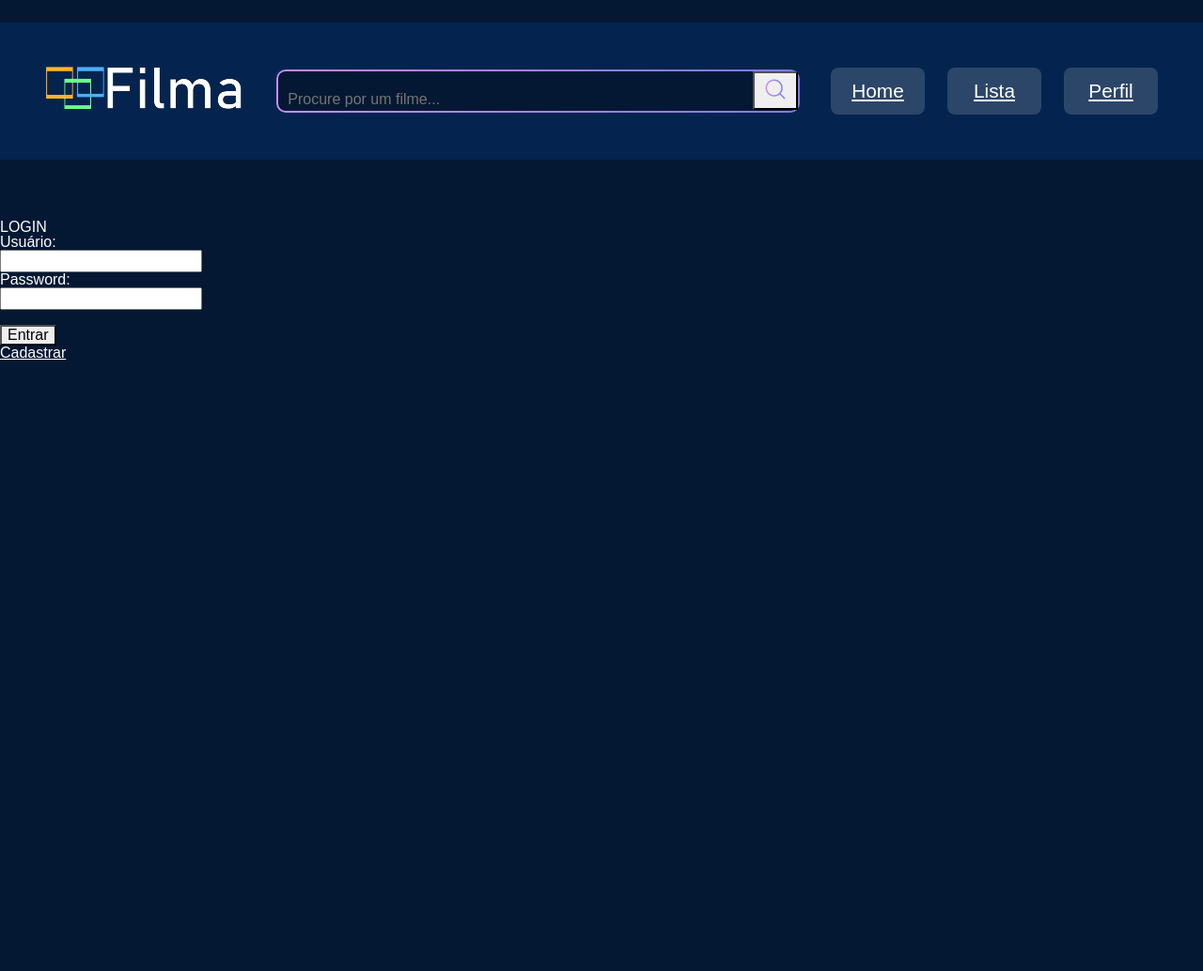
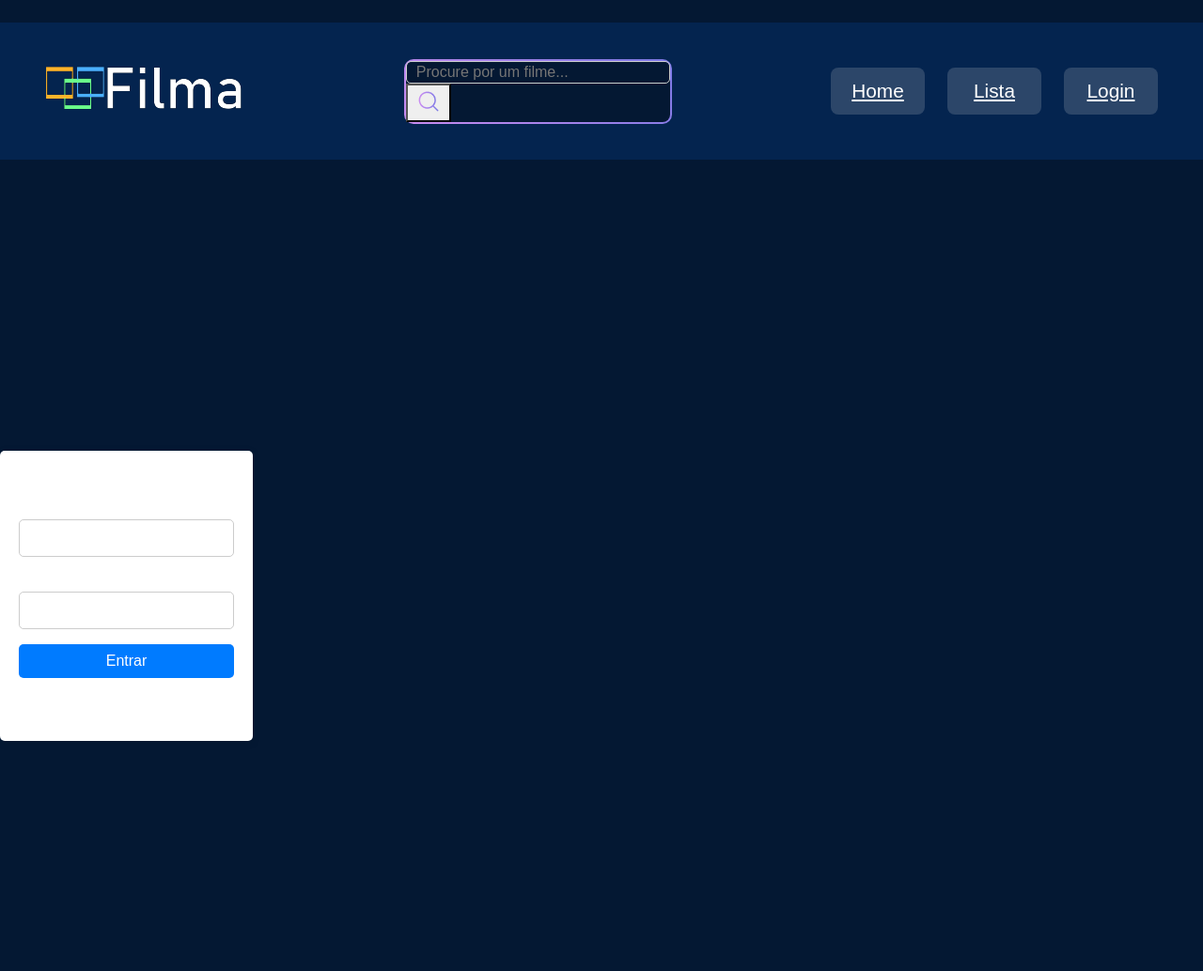
Before and after one commit to felipesergiob/Filma, a Django app: a page that uses templates/galeria/partials/_menu.html in a window 1280 px wide. Shown: the whole page at 94% size. Before the commit the page ends 383 px from the top, so only its background shows below. Run offline with Django 4.2, Linux system fonts and the light colour scheme.

Commit message:
listas e perfil

```diff
--- a/galeria/urls.py
+++ b/galeria/urls.py
@@ -1,11 +1,12 @@
 from django.urls import path
 from django.views.generic import RedirectView
-from galeria.views import index, imagem, login, cadastro, submit_login, perfil, lista, buscar, favViews, watchlist, AddCommentView, avaliar_filme
+from galeria.views import index, imagem, login, cadastro, submit_login, perfil, lista, buscar, favViews, watchlist, AddCommentView, avaliar_filme, logout_user
 
 urlpatterns = [
     path('', index, name='index'),
     path('filme/<int:movie_id>', imagem, name='imagem'),
     path('login/',  login, name='login'),
+    path('logout/', logout_user, name='logout' ),
     path('cadastro/', cadastro, name='cadastro'),
     path('login/submit', submit_login),
     path('perfil/', perfil, name='perfil'),
--- a/galeria/views.py
+++ b/galeria/views.py
@@ -1,6 +1,6 @@
 from django.shortcuts import render, redirect, get_object_or_404
 from django.contrib.auth.decorators import login_required
-from django.contrib.auth import authenticate, login as login_user
+from django.contrib.auth import authenticate, login as login_user, logout
 from django.contrib.auth.models import User
 from django.contrib import messages
 from galeria.forms import Perfilform, CommentForm, AvaliacaoForm
@@ -9,6 +9,7 @@ from django.http import HttpResponseRedirect
 from django.urls import reverse, reverse_lazy
 from django.views.generic.edit import CreateView
 from django.db.models import Avg
+from django.utils.decorators import method_decorator
 
 #@login_required(login_url='login')
 def index(request):
@@ -54,6 +55,10 @@ def buscar(request):
 def login(request):
     return render(request, 'galeria/login.html')
 
+def logout_user(request):
+    logout(request)
+    return redirect('/')
+
 def submit_login(request):
     if request.POST:
         username = request.POST.get('username')
@@ -79,13 +84,24 @@ def cadastro(request):
             return redirect('login')
     return render(request, 'galeria/cadastro.html', {'form':form})
 
+@login_required(login_url='login')
 def lista(request):
-    return render(request, 'galeria/lista.html')
+    favourite_filmes = Filme.objects.filter(favourites=request.user)
+    watchlist_filmes = Filme.objects.filter(watchlists=request.user)
 
-login_required(login_url='login')
+    context = {
+        'favourite_filmes': favourite_filmes,
+        'watchlist_filmes': watchlist_filmes
+    }
+
+    return render(request, 'galeria/lista.html', context)
+
+
+@login_required(login_url='login')
 def perfil(request):
     return render(request, 'galeria/perfil.html')
 
+@login_required(login_url='login')
 def favViews(request, pk):
     url = request.META.get('HTTP_REFERER')
     filme = get_object_or_404(Filme, id=pk)
@@ -95,6 +111,7 @@ def favViews(request, pk):
         filme.favourites.add(request.user)
     return HttpResponseRedirect(url)
 
+@login_required(login_url='login')
 def watchlist(request, pk):
     filme = get_object_or_404(Filme, id=pk)
     if request.user in filme.watchlists.all():
@@ -103,7 +120,7 @@ def watchlist(request, pk):
         filme.watchlists.add(request.user)
     return HttpResponseRedirect(reverse('imagem', args=[str(pk)]))
 
-
+@login_required(login_url='login')
 def avaliar_filme(request, filme_id):
     filme = get_object_or_404(Filme, pk=filme_id)
 
@@ -117,11 +134,16 @@ def avaliar_filme(request, filme_id):
         filme.save()
 
         return HttpResponseRedirect(reverse('imagem', args=[str(filme_id)]))
+
 class AddCommentView(CreateView):
     model = Comment
     form_class = CommentForm
     template_name = 'galeria/add_comentario.html'
     #fields = '__all__'
+
+    @method_decorator(login_required(login_url='login'))
+    def dispatch(self, *args, **kwargs):
+        return super().dispatch(*args, **kwargs)
 
     def get_context_data(self, **kwargs):
         context = super().get_context_data(**kwargs)
--- a/setup/static/styles/style.css
+++ b/setup/static/styles/style.css
@@ -492,3 +492,125 @@ table {
     left: 10px;
     z-index: 2;
   }
+
+  .main-login {
+    display: flex;
+    justify-content: center;
+    align-items: center;
+    height: 100vh;
+  }
+
+  .right-login {
+    max-width: 400px;
+  }
+
+  .card-login {
+    background-color: #fff;
+    padding: 20px;
+    border-radius: 5px;
+    box-shadow: 0 2px 10px rgba(0, 0, 0, 0.1);
+  }
+
+  .login-title {
+    color: black;
+    text-align: center;
+    margin-bottom: 20px;
+  }
+
+  .login-form .form-group {
+    margin-bottom: 20px;
+  }
+
+  .label {
+    font-weight: bold;
+  }
+
+  .input-field {
+    width: 100%;
+    padding: 10px;
+    border: 1px solid #ccc;
+    border-radius: 5px;
+  }
+
+  .icon {
+    position: absolute;
+    right: 10px;
+    top: 50%;
+    transform: translateY(-50%);
+  }
+
+  .button {
+    display: block;
+    width: 100%;
+    padding: 10px;
+    background-color: #007bff;
+    color: #fff;
+    border: none;
+    border-radius: 5px;
+    text-align: center;
+    cursor: pointer;
+  }
+
+  .signup-link {
+    color: black;
+    text-align: center;
+    margin-top: 10px;
+  }
+  .signup-button{
+    color:blue;
+  }
+  .error-message {
+    color: red;
+    margin-top: 10px;
+    text-align: center;
+  }
+
+  .cadastro-form {
+    max-width: 400px;
+    margin: 0 auto;
+    padding: 20px;
+    background-color: #f5f5f5;
+    border-radius: 5px;
+  }
+
+  .form-group {
+    margin-bottom: 15px;
+  }
+
+  label {
+    display: block;
+    font-weight: bold;
+    margin-bottom: 5px;
+  }
+
+  input[type="text"],
+  input[type="email"],
+  input[type="password"] {
+    width: 100%;
+    padding: 10px;
+    border: 1px solid #ccc;
+    border-radius: 5px;
+  }
+
+  input[type="submit"] {
+    display: block;
+    width: 100%;
+    padding: 10px;
+    margin-top: 10px;
+    background-color: #007bff;
+    color: #fff;
+    border: none;
+    border-radius: 5px;
+    cursor: pointer;
+  }
+
+  .login-link {
+    display: block;
+    text-align: center;
+    margin-top: 10px;
+    color: #007bff;
+  }
+
+  .login-link:hover {
+    text-decoration: underline;
+  }
--- a/templates/galeria/index.html
+++ b/templates/galeria/index.html
@@ -11,7 +11,7 @@
                 <a href="{% url 'imagem' filme.id %}">
                     <img class="card__imagem" src="{{ filme.capa.url }}" alt="foto">
                 </a>
-                <span class="card__tag">{{ filme.estrelas }} ⭐</span>
+                <span class="card__tag">{{ filme.estrelas|floatformat:1 }} ⭐</span>
                 <div class="card__info">
                     <p class="card__titulo">{{ filme.titulo }}</p>
                     <div class="card__texto">
--- a/templates/galeria/partials/_menu.html
+++ b/templates/galeria/partials/_menu.html
@@ -17,8 +17,11 @@
             <nav class="tags__lista">
                 <a class="tags__tag" href="{% url 'index' %}">Home</a>
                 <a class="tags__tag" href="{% url 'lista' %}">Lista</a>
-                {% comment %} <li class="tags__tag">Amigos</li> {% endcomment %}
-                <a class="tags__tag" href="{% url 'perfil' %}">Perfil</a>
+                {% if user.is_authenticated %}
+                    <a class="tags__tag" href="{% url 'perfil' %}">Perfil</a>
+                {% else %}
+                    <a class="tags__tag" href="{% url 'login' %}">Login</a>
+                {% endif %}
             </nav>
         </section>
     </header>
```
Also changed, not shown: templates/galeria/buscar.html (+9 -2 lines), templates/galeria/lista.html (+60 -12 lines), templates/galeria/perfil.html (+10 -1 lines), db.sqlite3.
